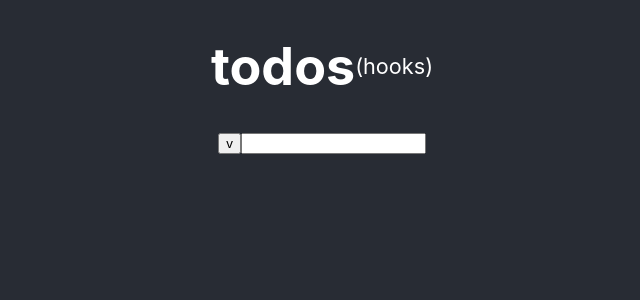
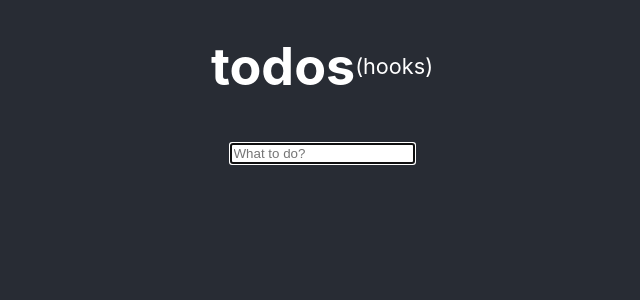
Before and after one commit to palimpZest/hooks-todo-app, a React (Create React App) app: page / in a window 1280 px wide. Shown: the top 300 px of the page, without its empty margins (318-958 px from the left). Built offline with nearby package versions, Linux system fonts and the light colour scheme.

Commit message:
feat: Enable todo display & todo addition

```diff
--- a/package.json
+++ b/package.json
@@ -8,7 +8,8 @@
     "@testing-library/user-event": "^7.1.2",
     "react": "^16.13.1",
     "react-dom": "^16.13.1",
-    "react-scripts": "3.4.1"
+    "react-scripts": "3.4.1",
+    "uuid": "^8.2.0"
   },
   "scripts": {
     "start": "react-scripts start",
--- a/src/App.js
+++ b/src/App.js
@@ -1,18 +1,31 @@
-import React from 'react';
+import React, { useState, useEffect } from 'react';
+
+import TodoForm from './components/TodoForm';
+
 import './App.css';
 
-function App() {
+const App = () => {
+  const [todos, setTodos] = useState([]);
+
+  useEffect(() => {
+    setTodos(todos);
+  }, [todos]);
+
   return (
     <div className="App">
       <div style={{ display: 'flex', alignItems: 'center' }}>
         <h1>todos</h1> <small>(hooks)</small>
       </div>
       <div style={{ display: 'flex' }}>
-        <button>v</button>
-        <input />
+        <TodoForm todos={todos} setTodos={setTodos} />
       </div>
+      <ul>
+        {todos.map((item) => (
+          <li key={item.id}>{item.title}</li>
+        ))}
+      </ul>
     </div>
   );
-}
+};
 
 export default App;
--- /dev/null
+++ b/src/components/TodoForm.js
@@ -0,0 +1,38 @@
+import React, { useState } from 'react';
+import { v4 as uuidv4 } from 'uuid';
+
+const TodoForm = ({ setTodos, todos }) => {
+  const [value, setValue] = useState('');
+
+  const handleChange = (e) => {
+    setValue(e.target.value);
+  };
+
+  const handleSubmit = (e) => {
+    e.preventDefault();
+
+    const newTodo = {
+      id: uuidv4(),
+      title: value,
+      completed: false,
+    };
+
+    setTodos(todos.concat(newTodo));
+    setValue('');
+  };
+
+  return (
+    <form onSubmit={handleSubmit}>
+      <input
+        data-testid="todo-input-id"
+        type="text"
+        autoFocus
+        value={value}
+        onChange={handleChange}
+        placeholder="What to do?"
+      />
+    </form>
+  );
+};
+
+export default TodoForm;
```
Also changed, not shown: 2 other files (tests, documents, lock files or other folders).
